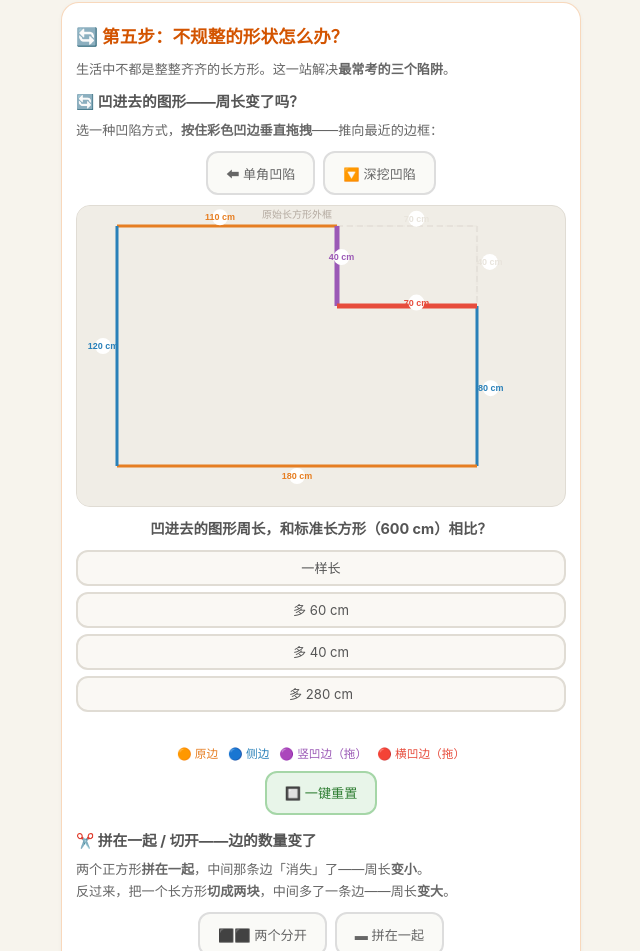
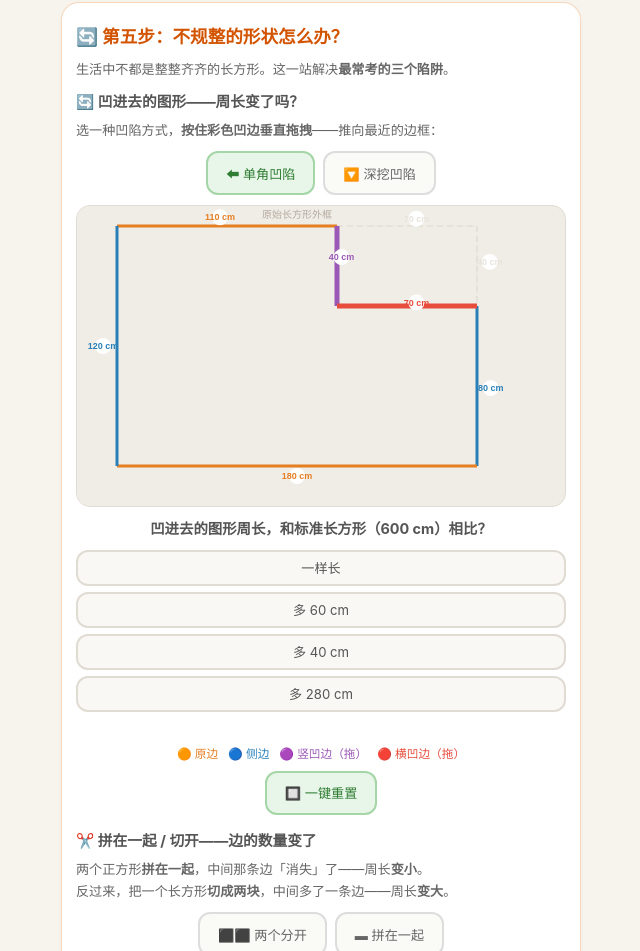
Before and after one commit to happyangelemily/kdd-tools, a plain HTML site: page math/perimeter.html in a window 1280 px wide. Shown: the part 5337-6288 px from the top of the page, without its empty margins (319-959 px from the left). Drawn offline with Linux system fonts and the light colour scheme.

Commit message:
fix: highlight concave mode0 button on page load

```diff
--- a/math/perimeter.html
+++ b/math/perimeter.html
@@ -1823,6 +1823,8 @@ dvc.ontouchstart=function(e){e.preventDefault();onDown(e.touches[0],dvc)};
 dvc.ontouchmove=function(e){e.preventDefault();onMove(e.touches[0],dvc)};
 dvc.ontouchend=function(e){e.preventDefault();onUp(e.changedTouches[0],dvc)};
 initConcave();
+document.getElementById('modeBtn0').className='btn gr';
+document.getElementById('modeBtn1').className='btn';
 });
 
 // ===== MODULE 5: Joining =====
```
